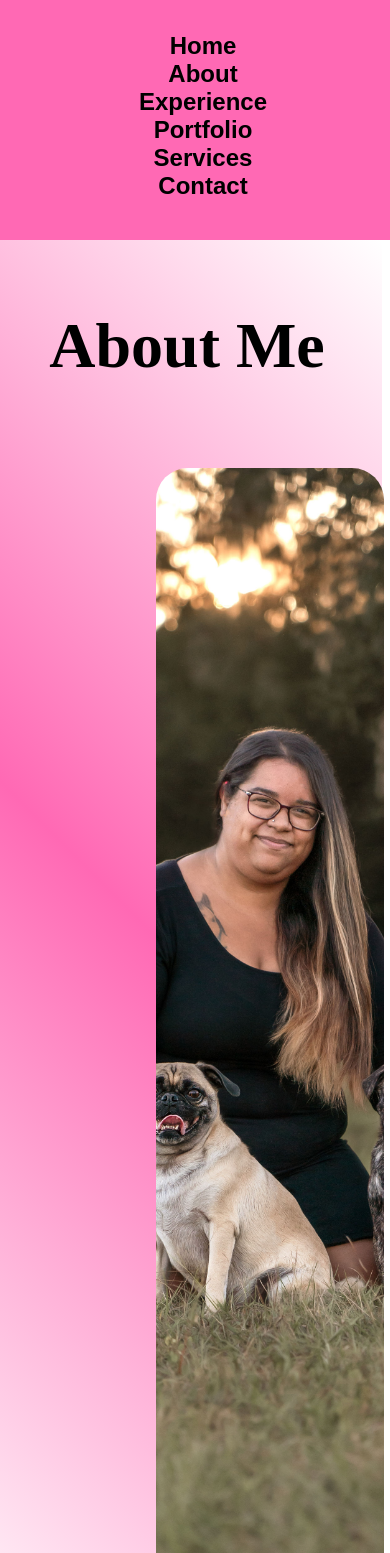
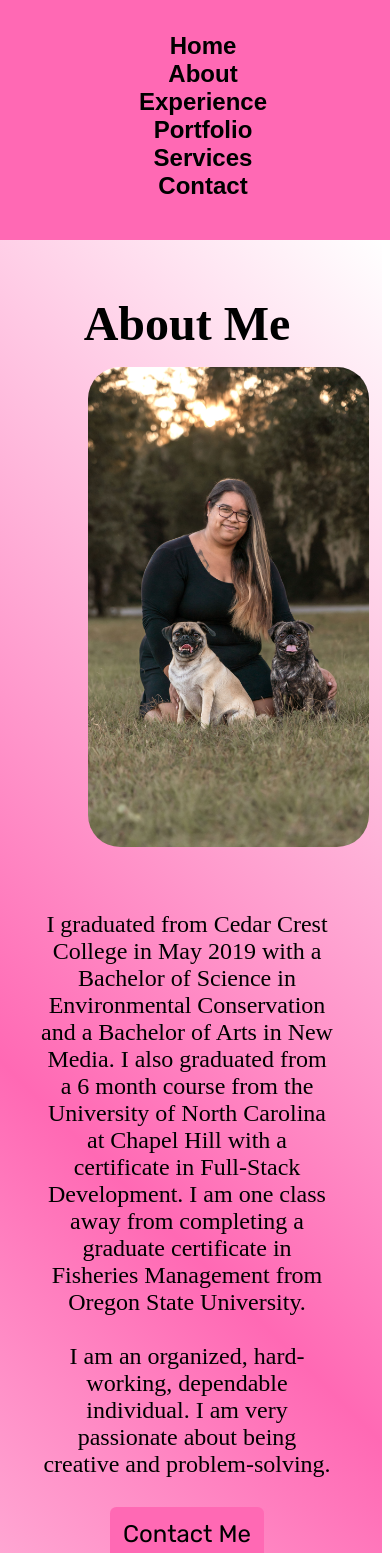
Before and after one commit to caitlinramsey/react-portfolio, a React (Vite) app: page /About in a window 390 px wide. Shown: the top 1553 px of the page. Built offline with nearby package versions, Linux system fonts and the light colour scheme; a web font is replaced by a local one.

Commit message:
worked on about page responsivity and fixed overflow issue on all pages

```diff
--- a/src/components/about/about.css
+++ b/src/components/about/about.css
@@ -19,7 +19,7 @@
   );
 }
 
-#about_me > h1 {
+#about_me h1 {
   text-align: center;
   font-size: 4rem;
   font-family: "Borel", cursive;
@@ -61,7 +61,7 @@
   color: var(--about-text);
   padding: 0.8rem;
   border-radius: 0.4rem;
-  font-family: 'Rubik', sans-serif;
+  font-family: "Rubik", sans-serif;
   font-weight: 400;
 }
 
@@ -70,32 +70,112 @@
 }
 
 @media screen and (max-width: 1024px) {
+  #about_me {
+    margin-left: -1rem;
+    padding-bottom: 35rem;
+  }
+
+  #about_me h1 {
+    margin-bottom: -1rem;
+  }
+
   .about_me_container {
     grid-template-columns: 1fr;
     gap: 0;
   }
 
   .about_me {
-    width: 50%;
-    margin: 2rem auto 4rem;
+    width: 80%;
+  }
+
+  .about_me_image {
+    height: 50rem;
   }
 
   .about_me_content {
     text-align: center;
+    width: 100%;
   }
 
   .about_me_content p {
-    margin: 1rem 0 1.5rem;
+    padding-left: 3rem;
+    padding-right: 3rem;
+    text-align: center;
+  }
+
+  .about_btn {
+    background-color: var(--about-btn);
+  }
+}
+
+@media screen and (max-width: 768px) {
+  #about_me {
+    margin-left: -1rem;
+    padding-bottom: 10rem;
+  }
+
+  .about_me_image {
+    height: 40rem;
+  }
+
+  .about_btn {
+    background-color: var(--about-btn);
   }
 }
 
 @media screen and (max-width: 600px) {
+  #about_me {
+    margin-left: -1rem;
+    padding-bottom: 40rem;
+  }
+
+  .about_me_container {
+    grid-template-columns: 1fr;
+    gap: 0;
+  }
+
   .about_me {
-    width: 65%;
-    margin: 0 auto 3rem;
+    width: 80%;
+  }
+
+  .about_me_image {
+    height: 40rem;
+  }
+
+  .about_me_content {
+    text-align: center;
+    width: 100%;
   }
 
   .about_me_content p {
-    margin: 1.5rem 0;
+    padding-left: 3rem;
+    padding-right: 3rem;
+    text-align: center;
   }
 }
+
+@media screen and (max-width: 425px) {
+  #about_me {
+    margin-left: -1rem;
+    padding-bottom: 35rem;
+  }
+
+  #about_me h1 {
+    font-size: 3rem;
+  }
+
+  .about_me_image {
+    height: 30rem;
+  }
+}
+
+@media screen and (max-width: 375px) {
+  #about_me {
+    margin-left: -1rem;
+    padding-bottom: 45rem;
+  }
+
+  .about_me_image {
+    height: 25rem;
+  }
+}
--- a/src/main.css
+++ b/src/main.css
@@ -1 +1,5 @@
 @import url('https://fonts.googleapis.com/css2?family=Borel&family=Kalam&family=Lobster&family=Preahvihear&family=Rubik:wght@300;400;500&display=swap');
+
+html {
+    overflow-x: hidden;
+}
```
